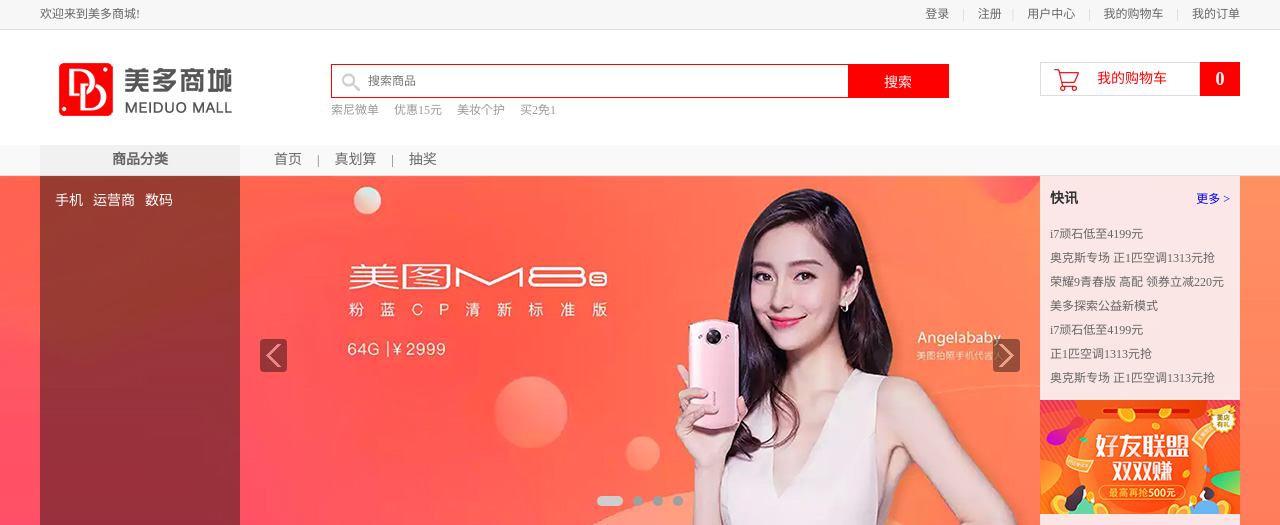
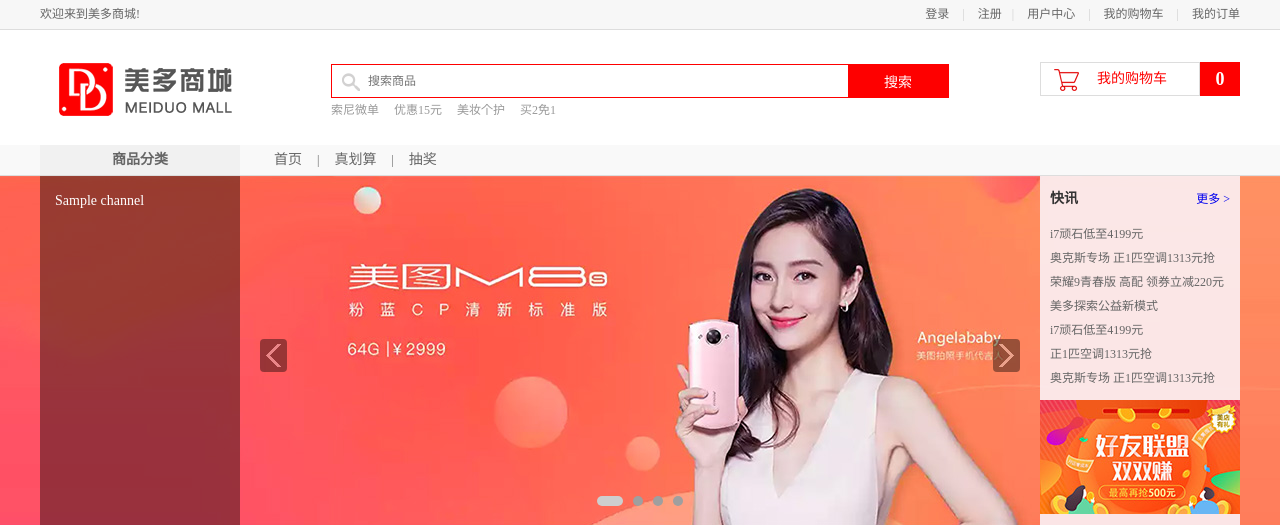
Before and after one commit to Tao-bug/meiduo_project, a Python web app: template meiduo_mall/templates/index.html in a window 1280 px wide. Shown: the top 525 px of the page. Run offline with Jinja, Linux system fonts and the light colour scheme; the template is opened without the code that fills it: most values are stand-ins (such as "Sample title", 1, 10 or a date in 2020).

Commit message:
封装首页商品频道分类

```diff
--- a/meiduo_mall/templates/index.html
+++ b/meiduo_mall/templates/index.html
@@ -96,33 +96,24 @@
             {% for group in categories.values() %}
                 <li>
 				<div class="level1">
-					<a href="http://shouji.jd.com/">手机</a><a href="#">运营商</a><a href="#">数码</a>
+                    {% for channel in group.channels %}
+                        <a href="{{ channel.url }}">{{ channel.name }}</a>
+                    {% endfor %}
 				</div>
+
 				<div class="level2">
-					<div class="list_group">
-						<div class="group_name fl">手机通讯 &gt;</div>
+                    {% for cat2 in group.sub_cats %}
+                    <div class="list_group">
+                        <div class="group_name fl">{{ cat2.name }}</div>
 						<div class="group_detail fl">
-							<a href="../static/list.html">手机</a>
-							<a href="#">对讲机</a>
-							<a href="#">以旧换新</a>
-							<a href="#">手机维修</a>
+                            {% for cat3 in cat2.sub_cats %}
+                                <a href="../static/list.html">{{ cat3.name }}</a>
+                            {% endfor %}
+
 						</div>
 					</div>
-					<div class="list_group">
-						<div class="group_name fl">运营商 &gt;</div>
-						<div class="group_detail fl">
-							<a href="#">合约机</a>
-							<a href="#">选号码</a>
-							<a href="#">固话宽带</a>
-							<a href="#">办套餐</a>
-							<a href="#">充话费/流量</a>
-							<a href="#">中国电信</a>
-							<a href="#">中国移动</a>
-							<a href="#">中国联通</a>
-							<a href="#">京东通信</a>
-							<a href="#">170选号</a>
-						</div>
-					</div>
+                    {% endfor %}
+
 				</div>
 			</li>
             {% endfor %}
```
Also changed, not shown: meiduo_mall/apps/contents/utils.py (+8 -6 lines).
